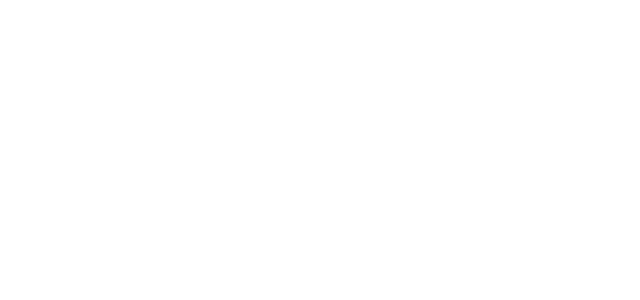
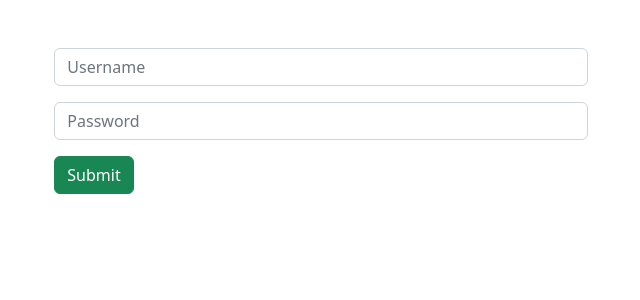
Before and after one commit to gurus20/react-auth, a React (Create React App) app: page /form in a window 1280 px wide. Before the commit this address had no page. Shown: the top 300 px of the page, without its empty margins (319-959 px from the left). Built offline with nearby package versions, Linux system fonts and the light colour scheme.

Commit message:
cors api

```diff
--- a/package.json
+++ b/package.json
@@ -9,6 +9,7 @@
     "bootstrap": "^5.2.3",
     "bootstrap-icons": "^1.10.5",
     "jquery": "^3.6.4",
+    "js-cookie": "^3.0.5",
     "react": "^18.2.0",
     "react-dom": "^18.2.0",
     "react-router-dom": "^6.11.0",
--- a/src/App.jsx
+++ b/src/App.jsx
@@ -5,15 +5,18 @@ import Dashboard from './pages/Dashboard';
 import Login from './pages/Login';
 import Data from './pages/Data';
 import DataShow from './pages/DataShow';
+import Form from './pages/Form';
 
 import { AuthProvider } from './auth/AuthProvider';
 
 export default function App() {
   const theme = localStorage.getItem('dark-theme');
 
-  console.log(theme)
   if (theme === "true") {
-    document.body.classList.toggle('dark-theme');
+    document.body.classList.add('dark-theme');
+  }
+  else {
+    document.body.classList.remove('dark-theme');
   }
 
   return (
@@ -25,6 +28,7 @@ export default function App() {
           <Route path="/login" element={<Login />} />
           <Route path="/data" element={<Data />} />
           <Route path="/datashow" element={<DataShow />} />
+          <Route path="/form" element={<Form />} />
         </Routes>
       </AuthProvider>
     </Router>
--- /dev/null
+++ b/src/pages/Form.jsx
@@ -0,0 +1,81 @@
+import React, { useState } from "react"
+import $ from "jquery"
+import Cookies from 'js-cookie';
+
+
+export default function Form() {
+    const [inputs, setInputs] = useState({});
+    const [errors, setErrors] = useState(null);
+    const csrf_token = Cookies.get('csrftoken');
+
+    const handleSubmit = (e) => {
+        e.preventDefault();
+
+        $.ajax({
+            type: 'POST',
+            url: "http://localhost:8000/v1/api/data",
+            headers: {
+                'X-CSRFToken': csrf_token
+            },
+            data: inputs,
+            success: function (data) {
+                console.log(data);
+            },
+            error: function (xhr, textStatus, errorThrown) {
+                if (textStatus === 'timeout') {
+                    setErrors("Request Timed out");
+                    console.error('Request timed out');
+                } else if (xhr.status === 0) {
+                    setErrors("Network Error");
+                    console.error('Network error');
+                } else if (xhr.status === 404) {
+                    setErrors("Resource Not Found");
+                    console.error('Resource not found');
+                } else if (xhr.status === 500) {
+                    setErrors("Server Error");
+                    console.error('Server error');
+                } else {
+                    console.error('Unknown error:', errorThrown);
+                }
+            }
+        })
+
+    }
+
+    const handleChange = (e) => {
+        setInputs(inputs => ({ ...inputs, [e.target.name]: e.target.value }));
+    }
+
+    return (
+        <>
+            <form onSubmit={handleSubmit} className="col-5 m-auto mt-5">
+                {
+                    errors &&
+                    <div className="alert alert-danger">
+                        <p className="mb-0">{errors}</p>
+                    </div>
+                }
+                <input
+                    type="text"
+                    name="username"
+                    value={inputs.username || ""}
+                    placeholder={"Username"}
+                    id="username"
+                    className="form-control mb-3"
+                    onChange={handleChange}
+                />
+                <input
+                    type="password"
+                    name="password"
+                    value={inputs.password || ""}
+                    placeholder={"Password"}
+                    id="password"
+                    className="form-control mb-3"
+                    onChange={handleChange}
+                />
+                <input type="submit" value={"Submit"} className="btn btn-success" />
+            </form>
+        </>
+    )
+
+}
--- a/src/pages/Home.jsx
+++ b/src/pages/Home.jsx
@@ -15,8 +15,15 @@ export default function Home() {
 
     const toggleTheme = () => {
         const theme = localStorage.getItem('dark-theme');
-        localStorage.setItem('dark-theme', !theme);
-        document.body.classList.toggle('dark-theme');
+
+        if (theme === "true") {
+            localStorage.setItem('dark-theme', false);
+            document.body.classList.remove('dark-theme');
+        }
+        else {
+            localStorage.setItem('dark-theme', true);
+            document.body.classList.add('dark-theme');
+        }
     }
 
     return (
```
Also changed, not shown: 1 other file (tests, documents, lock files or other folders).
